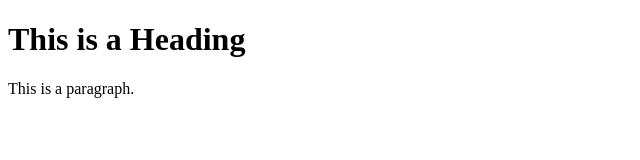
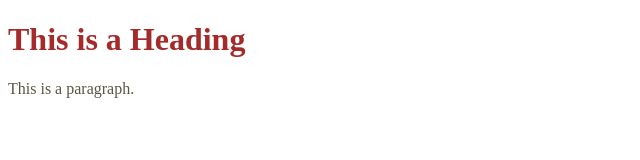
Before and after one commit to fasilmsageer/nest-training-git, a plain HTML site: page index.html in a window 1280 px wide. Shown: the whole page, without its empty margins (0-640 px from the left). Drawn offline with Linux system fonts and the light colour scheme.

Commit message:
changed the colours for text

```diff
--- a/index.html
+++ b/index.html
@@ -5,8 +5,8 @@
 </head>
 <body>
 
-<h1>This is a Heading</h1>
-<p>This is a paragraph.</p>
+<h1 style="color: brown;">This is a Heading</h1>
+<p style="color: rgb(90, 86, 66);">This is a paragraph.</p>
 
 </body>
 </html>
```
